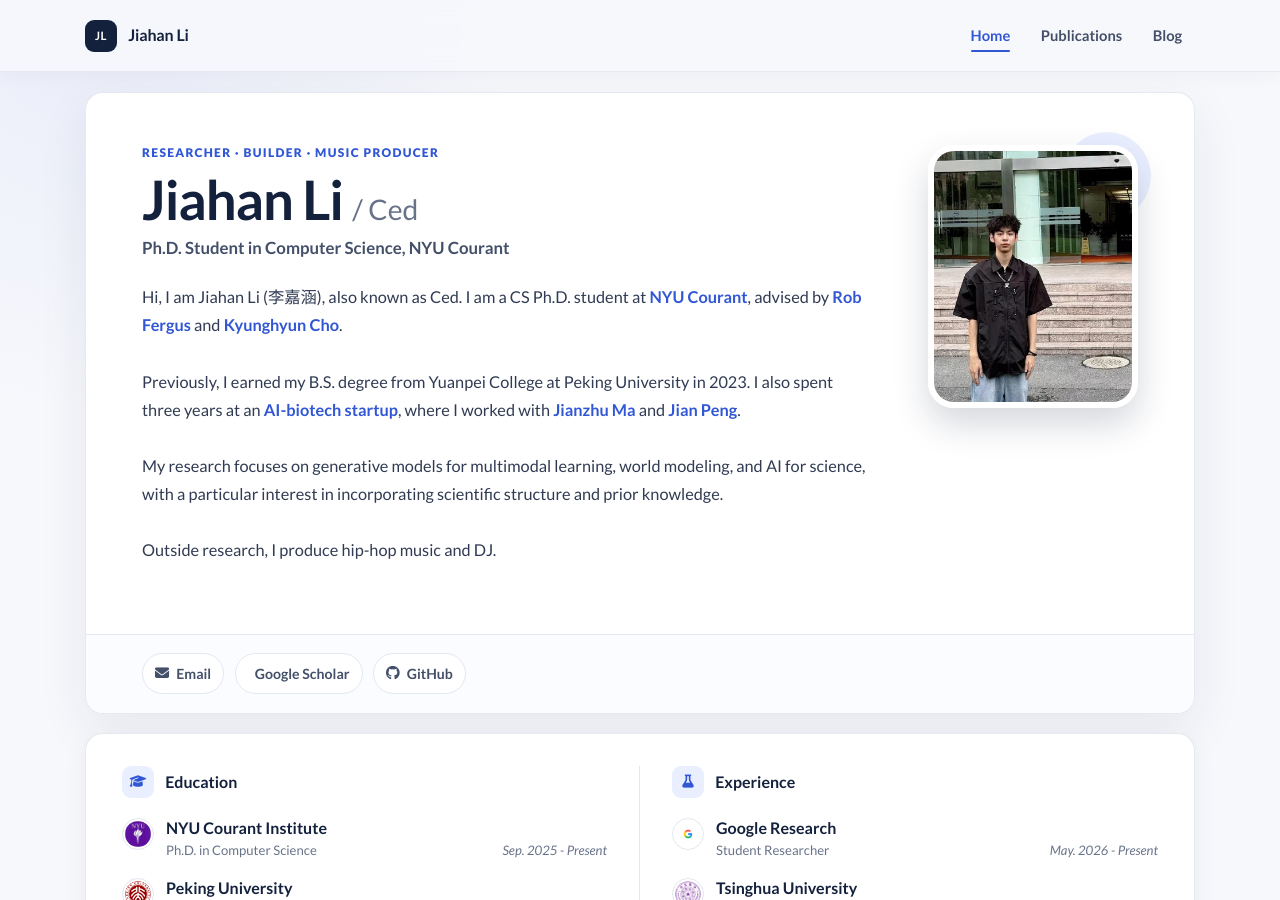
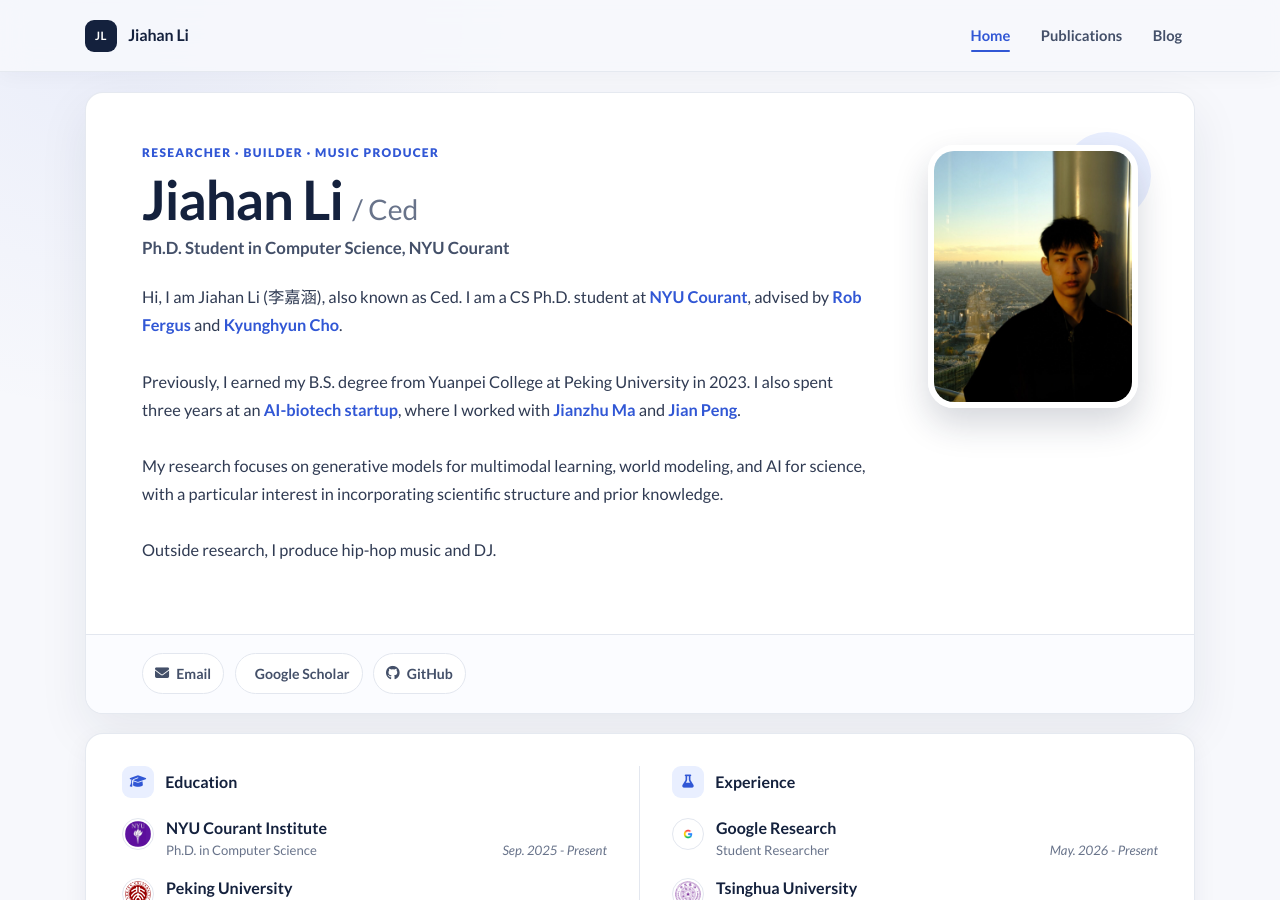
Before and after one commit to Ced3-han/Ced3-han.github.io, a Jekyll site: the page built from index.html, in a window 1280 px wide and 900 px high. Built offline with Jekyll 4.4.1, drawn with Linux system fonts in a browser that asks for light colours; a style sheet for code colours, icons or effects is not loaded.

Commit message:
Update profile portrait

```diff
--- a/_data/profile.yml
+++ b/_data/profile.yml
@@ -25,7 +25,7 @@
 
   Outside research, I produce hip-hop music and DJ.<br><br>
 
-portrait_url: /assets/images/photos/me.jpg
+portrait_url: /assets/images/photos/portrait-2026.jpg
 portrait_caption: >-
   Me without glasses :)
 
```
Also changed, not shown: assets/images/photos/portrait-2026.jpg (added).
